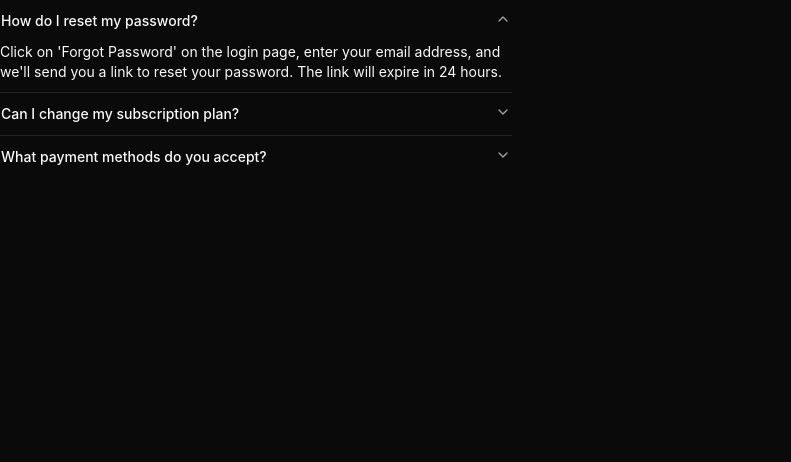
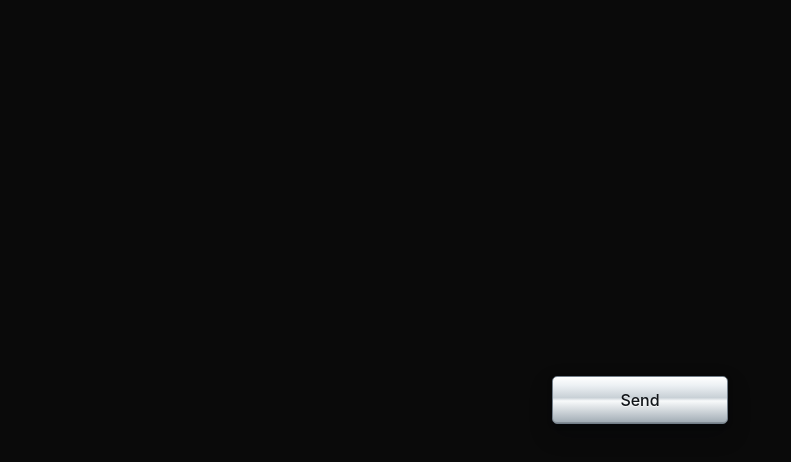
Before and after one commit to VishnuKaniyamvayal/steel, a React (Vite) app: page / in a window 1280 px wide. Shown: the top 462 px of the page, without its empty margins (0-791 px from the left). Built offline with nearby package versions, Linux system fonts and the light colour scheme.

Commit message:
made a simple steel variant for the button

```diff
--- a/src/App.tsx
+++ b/src/App.tsx
@@ -1,9 +1,9 @@
-import { AccordionBasic } from "./TestAccordion";
+import { Button } from "./components/ui/button";
 
 function App() {
   return (
-    <main className="container dark">
-      <AccordionBasic />
+    <main className="dark flex min-h-screen items-center justify-center bg-neutral-950 p-8">
+      <Button variant="steel" size="xl">Send</Button>
     </main>
   );
 }
--- /dev/null
+++ b/src/components/ui/button.tsx
@@ -0,0 +1,61 @@
+import { Button as ButtonPrimitive } from "@base-ui/react/button"
+import { cva, type VariantProps } from "class-variance-authority"
+
+import { cn } from "@/lib/utils"
+
+const buttonVariants = cva(
+  "group/button inline-flex shrink-0 items-center justify-center rounded-lg border border-transparent bg-clip-padding text-sm font-medium whitespace-nowrap transition-all outline-none select-none focus-visible:border-ring focus-visible:ring-3 focus-visible:ring-ring/50 active:not-aria-[haspopup]:translate-y-px disabled:pointer-events-none disabled:opacity-50 aria-invalid:border-destructive aria-invalid:ring-3 aria-invalid:ring-destructive/20 dark:aria-invalid:border-destructive/50 dark:aria-invalid:ring-destructive/40 [&_svg]:pointer-events-none [&_svg]:shrink-0 [&_svg:not([class*='size-'])]:size-4",
+  {
+    variants: {
+      variant: {
+        default: "bg-primary text-primary-foreground hover:bg-primary/80",
+        steel:
+          "border-[#8f99a3] bg-[#d8dde2] [background-image:linear-gradient(180deg,#ffffff_0%,#edf1f4_18%,#c8d0d6_45%,#f8fafb_52%,#9faab3_100%),linear-gradient(105deg,transparent_0%,rgba(255,255,255,0.18)_22%,rgba(255,255,255,0.92)_42%,rgba(255,255,255,0.18)_56%,transparent_72%),linear-gradient(90deg,rgba(255,255,255,0.2),rgba(35,42,48,0.06)_22%,rgba(255,255,255,0.22)_44%,rgba(35,42,48,0.05)_67%,rgba(255,255,255,0.18))] [background-position:0_0,-140%_0,0_0] [background-size:100%_100%,240%_100%,100%_100%] text-[#111519] shadow-[inset_0_1px_0_rgba(255,255,255,0.96),inset_0_-1px_0_rgba(54,62,70,0.28),0_10px_22px_rgba(2,6,12,0.28),0_2px_5px_rgba(2,6,12,0.22)] [text-shadow:0_1px_0_rgba(255,255,255,0.7)] transition-[background-position,box-shadow,filter,transform] duration-300 hover:[background-position:0_0,42%_0,0_0] hover:brightness-[1.04] hover:shadow-[inset_0_1px_0_rgba(255,255,255,1),inset_0_-1px_0_rgba(54,62,70,0.18),0_14px_30px_rgba(2,6,12,0.34),0_3px_7px_rgba(2,6,12,0.24)] active:brightness-[0.98] focus-visible:ring-white/35 dark:border-[#737f8a]",
+        outline:
+          "border-border bg-background hover:bg-muted hover:text-foreground aria-expanded:bg-muted aria-expanded:text-foreground dark:border-input dark:bg-input/30 dark:hover:bg-input/50",
+        secondary:
+          "bg-secondary text-secondary-foreground hover:bg-[color-mix(in_oklch,var(--secondary),var(--foreground)_5%)] aria-expanded:bg-secondary aria-expanded:text-secondary-foreground",
+        ghost:
+          "hover:bg-muted hover:text-foreground aria-expanded:bg-muted aria-expanded:text-foreground dark:hover:bg-muted/50",
+        destructive:
+          "bg-destructive/10 text-destructive hover:bg-destructive/20 focus-visible:border-destructive/40 focus-visible:ring-destructive/20 dark:bg-destructive/20 dark:hover:bg-destructive/30 dark:focus-visible:ring-destructive/40",
+        link: "text-primary underline-offset-4 hover:underline",
+      },
+      size: {
+        default:
+          "h-8 gap-1.5 px-2.5 has-data-[icon=inline-end]:pr-2 has-data-[icon=inline-start]:pl-2",
+        xl: "h-12 min-w-44 gap-2 rounded-[5px] px-9 text-base leading-none",
+        xs: "h-6 gap-1 rounded-[min(var(--radius-md),10px)] px-2 text-xs in-data-[slot=button-group]:rounded-lg has-data-[icon=inline-end]:pr-1.5 has-data-[icon=inline-start]:pl-1.5 [&_svg:not([class*='size-'])]:size-3",
+        sm: "h-7 gap-1 rounded-[min(var(--radius-md),12px)] px-2.5 text-[0.8rem] in-data-[slot=button-group]:rounded-lg has-data-[icon=inline-end]:pr-1.5 has-data-[icon=inline-start]:pl-1.5 [&_svg:not([class*='size-'])]:size-3.5",
+        lg: "h-9 gap-1.5 px-2.5 has-data-[icon=inline-end]:pr-2 has-data-[icon=inline-start]:pl-2",
+        icon: "size-8",
+        "icon-xs":
+          "size-6 rounded-[min(var(--radius-md),10px)] in-data-[slot=button-group]:rounded-lg [&_svg:not([class*='size-'])]:size-3",
+        "icon-sm":
+          "size-7 rounded-[min(var(--radius-md),12px)] in-data-[slot=button-group]:rounded-lg",
+        "icon-lg": "size-9",
+      },
+    },
+    defaultVariants: {
+      variant: "default",
+      size: "default",
+    },
+  }
+)
+
+function Button({
+  className,
+  variant = "default",
+  size = "default",
+  ...props
+}: ButtonPrimitive.Props & VariantProps<typeof buttonVariants>) {
+  return (
+    <ButtonPrimitive
+      data-slot="button"
+      className={cn(buttonVariants({ variant, size, className }))}
+      {...props}
+    />
+  )
+}
+
+export { Button, buttonVariants }
```
